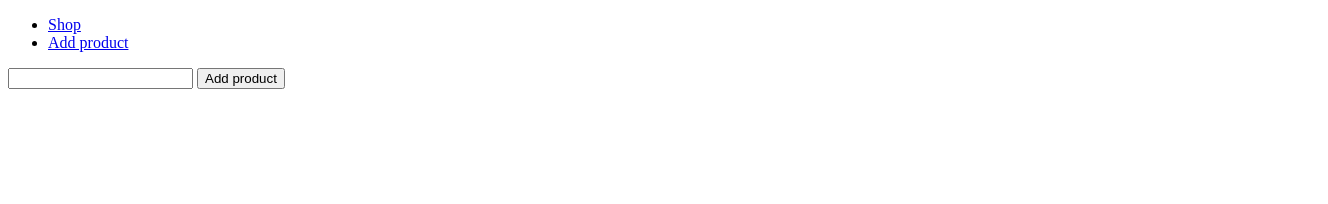
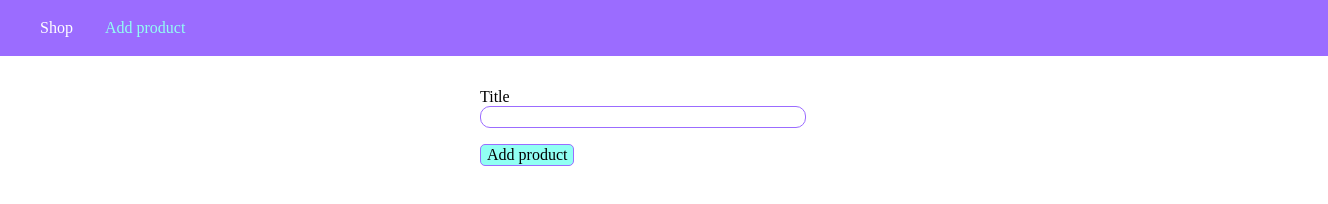
Before and after one commit to cdiezcode/fun_with_nodejs, a website: page basic_express_server/views/add-product.html in a window 1280 px wide. Shown: the whole page, 1328 px wide, since content can reach past the window. Drawn offline with Linux system fonts and the light colour scheme.

Commit message:
Add styles and static files handler middleware

```diff
--- a/basic_express_server/app.js
+++ b/basic_express_server/app.js
@@ -1,6 +1,8 @@
 const express = require('express');
 const bodyParser = require('body-parser');
 const path = require('path');
+
+const rootDir = require('./utils/path');
 
 //Routes
 const adminRoutes = require('./routes/admin');
@@ -9,6 +11,7 @@ const shopRoutes = require('./routes/shop');
 const app = express();
 
 app.use(bodyParser.urlencoded({extended: false}));
+app.use(express.static(path.join(rootDir, 'public')))
 
 //Adding additional path for controller(routes)
 app.use('/admin', adminRoutes);
@@ -16,7 +19,7 @@ app.use(shopRoutes);
 
 //Handle not matched routes
 app.use((req, res) => {
-    res.status(404).sendFile(path.join(__dirname, 'views', '404.html'));
+    res.status(404).sendFile(path.join(rootDir, 'views', '404.html'));
 });
 
 app.listen(3000, () => {
--- /dev/null
+++ b/basic_express_server/public/css/main.css
@@ -0,0 +1,47 @@
+main {
+    padding: 1rem;
+}
+body {
+    margin: 0;
+    padding: 0;
+    font-family: SansSerif;
+}
+.main-header {
+    width: 100%;
+    height: 3.5rem;
+    background-color: #9b6cff;
+    padding: 0 1.5rem;
+}
+.main-header__item_list {
+    list-style: none;
+    margin: 0;
+    padding: 0;
+    display: flex;
+}
+.main-header__nav {
+    height: 100%;
+    display: flex;
+    align-items: center;
+}
+
+.main-header__item {
+    margin: 0 1rem;
+    padding: 0;
+
+}
+
+.main-header__item a {
+    text-decoration: none;
+    color: white;
+}
+
+.main-header__item a:hover,
+.main-header__item a:active,
+.main-header__item a.active{
+    color: #91fff3;
+}
+
+.main-header__item a:active {
+    text-decoration: none;
+    color: white;
+}
--- /dev/null
+++ b/basic_express_server/public/css/product.css
@@ -0,0 +1,36 @@
+.form-control {
+    margin: 1rem 0;
+}
+
+.form-control label,
+.form-control input {
+    display: block;
+    width: 100%;
+}
+
+.form-control input {
+    border: 1px solid #9b6cff;
+    font: inherit;
+    border-radius: 10px;
+}
+
+button {
+    font: inherit;
+    border: 1px solid #9b6cff;
+    background-color: #91fff3;
+    border-radius: 5px;
+    cursor: pointer;
+    color: black;
+}
+
+button:hover,
+button:active {
+    background-color: purple;
+    color: white;
+}
+
+.product-form {
+    width: 20rem;
+    max-width: 90%;
+    margin: auto;
+}
--- a/basic_express_server/routes/admin.js
+++ b/basic_express_server/routes/admin.js
@@ -1,8 +1,10 @@
 const router = require('express').Router();
 const path = require('path');
 
+const rootDir = require('../utils/path');
+
 router.get('/add-product', (req, res) => {
-    res.sendFile(path.join(__dirname, '..', 'views', 'add-product.html'));
+    res.sendFile(path.join(rootDir, 'views', 'add-product.html'));
 });
 
 router.post('/add-product', (req, res) => {
--- a/basic_express_server/routes/shop.js
+++ b/basic_express_server/routes/shop.js
@@ -1,8 +1,10 @@
 const router = require('express').Router();
 const path = require('path');
 
+const rootDir = require('../utils/path');
+
 router.get('/', (req, res, next) => {
-    res.sendFile(path.join(__dirname, '..', 'views', 'index.html'));
+    res.sendFile(path.join(rootDir, 'views', 'index.html'));
 });
 
 
--- /dev/null
+++ b/basic_express_server/utils/path.js
@@ -0,0 +1,4 @@
+const path = require('path');
+
+
+module.exports = path.dirname(process.mainModule.filename);
--- a/basic_express_server/views/add-product.html
+++ b/basic_express_server/views/add-product.html
@@ -3,19 +3,24 @@
 <head>
     <meta charset="UTF-8">
     <title>Add product</title>
+    <link rel="stylesheet" href="/css/main.css">
+    <link rel="stylesheet" href="/css/product.css">
 </head>
 <body>
-    <header>
-        <nav>
-            <ul>
-                <li><a href="/">Shop</a></li>
-                <li><a href="/admin/add-product">Add product</a></li>
-            </ul>
-        </nav>
-    </header>
+<header class="main-header">
+    <nav class="main-header__nav">
+        <ul class="main-header__item_list">
+            <li class="main-header__item"><a href="/">Shop</a></li>
+            <li class="main-header__item"><a class="active" href="/admin/add-product">Add product</a></li>
+        </ul>
+    </nav>
+</header>
     <main>
-        <form action="/admin/add-product" method="post">
-            <input type="text" name="title">
+        <form class="product-form" action="/admin/add-product" method="post">
+            <div class="form-control">
+                <label for="title">Title</label>
+                <input type="text" name="title" id="title">
+            </div>
             <button type="submit">Add product</button>
         </form>
     </main>
```
Also changed, not shown: basic_express_server/views/404.html (+9 -0 lines), basic_express_server/views/index.html (+6 -5 lines), 1 other file.
